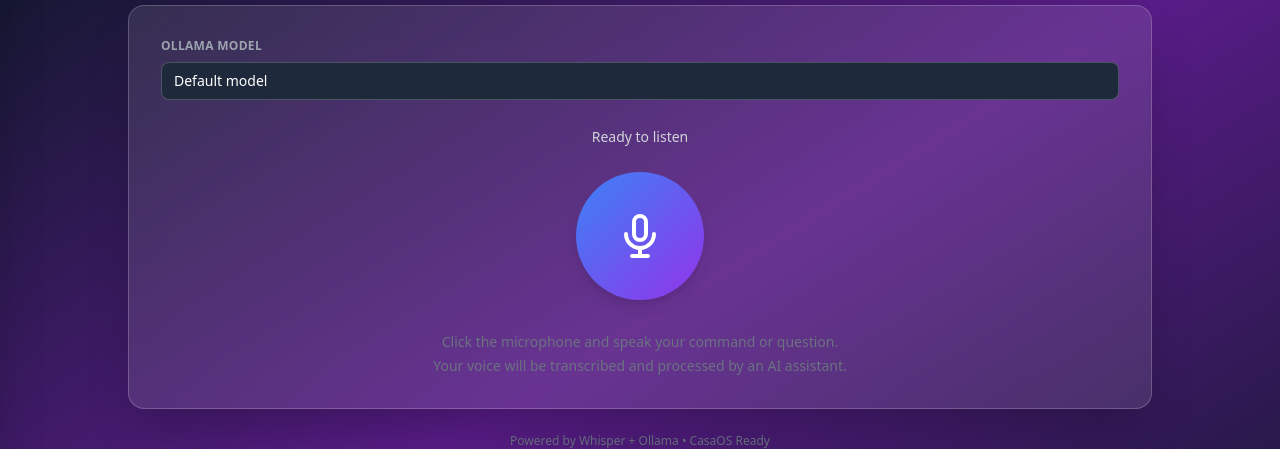
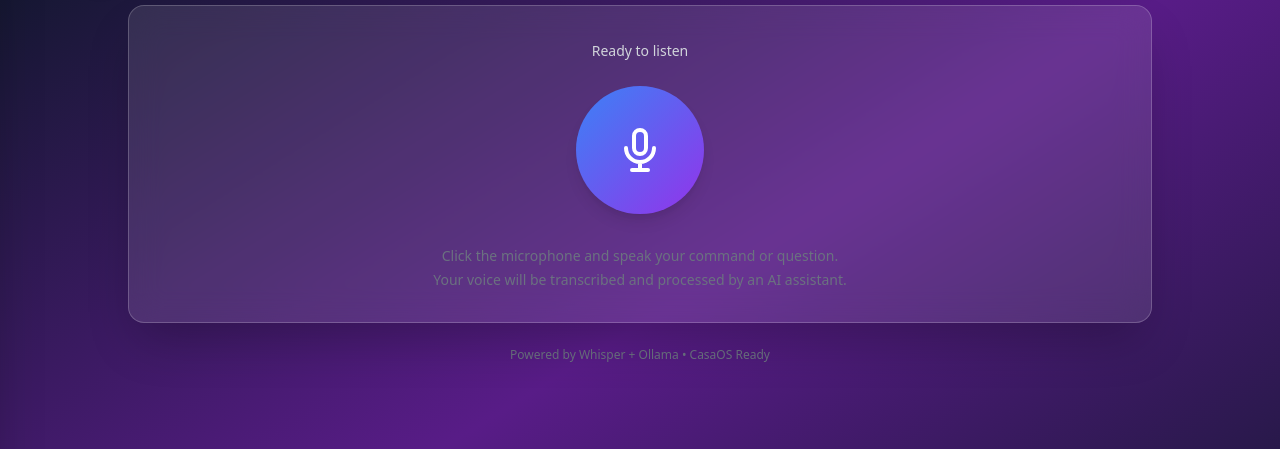
Before and after one commit to RichardPersaud/Voice2AI, a FastAPI app: page / in a window 1280 px wide. Shown: the part 75-524 px from the top of the page. Run offline with FastAPI, Linux system fonts and the light colour scheme; data that the repository does not hold is empty; some libraries are stand-ins or nearby versions.

Commit message:
Remove main container model dropdown, use Settings as primary model selector
- Removed Ollama model dropdown from main container
- Settings modal is now the only way to configure and select models
- Model selection flow: Settings > Test Connection > Select Model > Save
- Updated recording and rerun functions to use settings.defaultModel only
- Removed loadModels() function and related code
- Cleaned up modelSelect references from main UI

```diff
--- a/app/templates/index.html
+++ b/app/templates/index.html
@@ -492,21 +492,6 @@
         <div class="main-content w-full max-w-full md:max-w-3xl lg:max-w-4xl xl:max-w-5xl">
             <!-- Main Card -->
             <div class="bg-white/10 backdrop-blur-lg rounded-2xl p-8 shadow-2xl border border-white/20">
-                <!-- Model Selector -->
-                <div class="mb-6">
-                    <div class="flex items-center justify-between">
-                        <label for="modelSelect" class="text-gray-400 text-xs font-semibold uppercase tracking-wide">Ollama Model</label>
-                        <span id="modelLoading" class="text-gray-500 text-xs hidden">Loading...</span>
-                    </div>
-                    <select
-                        id="modelSelect"
-                        class="mt-2 w-full bg-slate-800 border border-white/20 rounded-lg px-3 py-2 text-white text-sm focus:outline-none focus:border-blue-500/50 focus:ring-1 focus:ring-blue-500/50 appearance-none cursor-pointer"
-                        style="background-color: rgb(30, 41, 59);"
-                    >
-                        <option value="" style="background-color: rgb(30, 41, 59); color: white;">Default model</option>
-                    </select>
-                </div>
-
                 <!-- Status -->
                 <div id="status" class="text-center mb-6">
                     <span id="statusText" class="text-gray-300 text-sm">Ready to listen</span>
@@ -633,8 +618,6 @@
         let currentConversationId = null;
 
         // UI Elements
-        const modelSelect = document.getElementById('modelSelect');
-        const modelLoading = document.getElementById('modelLoading');
         const recordBtn = document.getElementById('recordBtn');
         const micIcon = document.getElementById('micIcon');
         const stopIcon = document.getElementById('stopIcon');
@@ -761,10 +744,9 @@
             if (isRecording) {
                 stopRecording();
             } else {
-                // Check if a model is selected (or has fallback) before starting a new recording
-                const effectiveModel = modelSelect.value || settings.defaultModel;
-                if (!effectiveModel) {
-                    showError('Please select an Ollama model before recording.');
+                // Check if a model is configured in settings before starting recording
+                if (!settings.defaultModel) {
+                    showError('Please configure an Ollama model in Settings before recording.');
                     return;
                 }
                 startRecording();
@@ -857,10 +839,9 @@
                 const extension = mimeType.includes('webm') ? 'webm' : 'mp4';
                 formData.append('audio', audioBlob, `recording.${extension}`);
 
-                // Add selected model - priority: 1) main dropdown, 2) settings default, 3) server default
-                const selectedModel = modelSelect.value || settings.defaultModel;
-                if (selectedModel) {
-                    formData.append('model', selectedModel);
+                // Use the configured model from settings
+                if (settings.defaultModel) {
+                    formData.append('model', settings.defaultModel);
                 }
 
                 // Add current conversation ID if it exists
@@ -1292,37 +1273,7 @@
             statusText.textContent = 'Ready to listen'; }, 2000);
         }
 
-        // Load available models on page load
-        async function loadModels() {
-            try {
-                modelLoading.classList.remove('hidden');
-                const response = await fetch('/api/models');
-                const data = await response.json();
-
-                if (data.models && data.models.length > 0) {
-                    // Clear existing options except the default
-                    modelSelect.innerHTML = '<option value="">Default model</option>';
-
-                    // Add each model as an option
-                    data.models.forEach(model => {
-                        const option = document.createElement('option');
-                        option.value = model.name;
-                        option.textContent = model.name;
-                        option.style.backgroundColor = 'rgb(30, 41, 59)';
-                        option.style.color = 'white';
-                        modelSelect.appendChild(option);
-                    });
-                }
-            } catch (err) {
-                console.error('Error loading models:', err);
-                // If we can't load models, just keep the default option
-            } finally {
-                modelLoading.classList.add('hidden');
-            }
-        }
-
         // Initialize
-        loadModels();
         loadConversations();
         updateProfileAvatar();
 
@@ -1437,9 +1388,8 @@
 
             const formData = new FormData();
             formData.append('text', text);
-            // Priority: 1) main dropdown, 2) settings default, 3) server default
-            const selectedModel = modelSelect.value || settings.defaultModel;
-            if (selectedModel) formData.append('model', selectedModel);
+            // Use the configured model from settings
+            if (settings.defaultModel) formData.append('model', settings.defaultModel);
             if (currentConversationId) formData.append('conversation_id', currentConversationId);
 
             try {
@@ -1709,14 +1659,12 @@
                     });
                 }, 300);
             } else {
-                // No saved host - populate with saved default model if any
-                if (settings.defaultModel) {
-                    modelSelect.innerHTML = `<option value="${settings.defaultModel}" selected>${settings.defaultModel}</option>`;
-                    modelSelect.disabled = false;
-                } else {
-                    modelSelect.innerHTML = '<option value="">Test connection to load models...</option>';
-                    modelSelect.disabled = true;
-                }
+                // No saved host - can't use default model without a host
+                modelSelect.innerHTML = '<option value="">Enter Ollama host URL and test connection</option>';
+                modelSelect.disabled = true;
+                // Clear the saved default model since we have no host
+                settings.defaultModel = '';
+                localStorage.removeItem('defaultModel');
             }
 
             // Show modal
@@ -1749,6 +1697,11 @@
             settings.autoScroll = document.getElementById('settingsAutoScroll').checked;
             settings.soundEnabled = document.getElementById('settingsSound').checked;
 
+            // If no host, clear the default model (can't use a model without a host)
+            if (!settings.ollamaHost) {
+                settings.defaultModel = '';
+            }
+
             // Save to localStorage
             localStorage.setItem('ollamaHost', settings.ollamaHost);
             localStorage.setItem('defaultModel', settings.defaultModel);
@@ -1758,9 +1711,6 @@
 
             // Apply settings
             applySettings();
-
-            // Don't overwrite main dropdown - default model is only used as fallback
-            // The main dropdown selection takes priority, default model is fallback only
 
             closeSettingsModal();
             showNotification('Settings saved successfully', 'success');
@@ -1894,10 +1844,6 @@
                         // Populate settings dropdown
                         populateModelDropdowns(models, modelSelect);
                         modelSelect.disabled = false;
-
-                        // Also populate main page dropdown
-                        const mainModelSelect = document.getElementById('modelSelect');
-                        populateModelDropdowns(models, mainModelSelect);
 
                         showNotification('Connection successful! Models loaded.', 'success');
                     }
```
